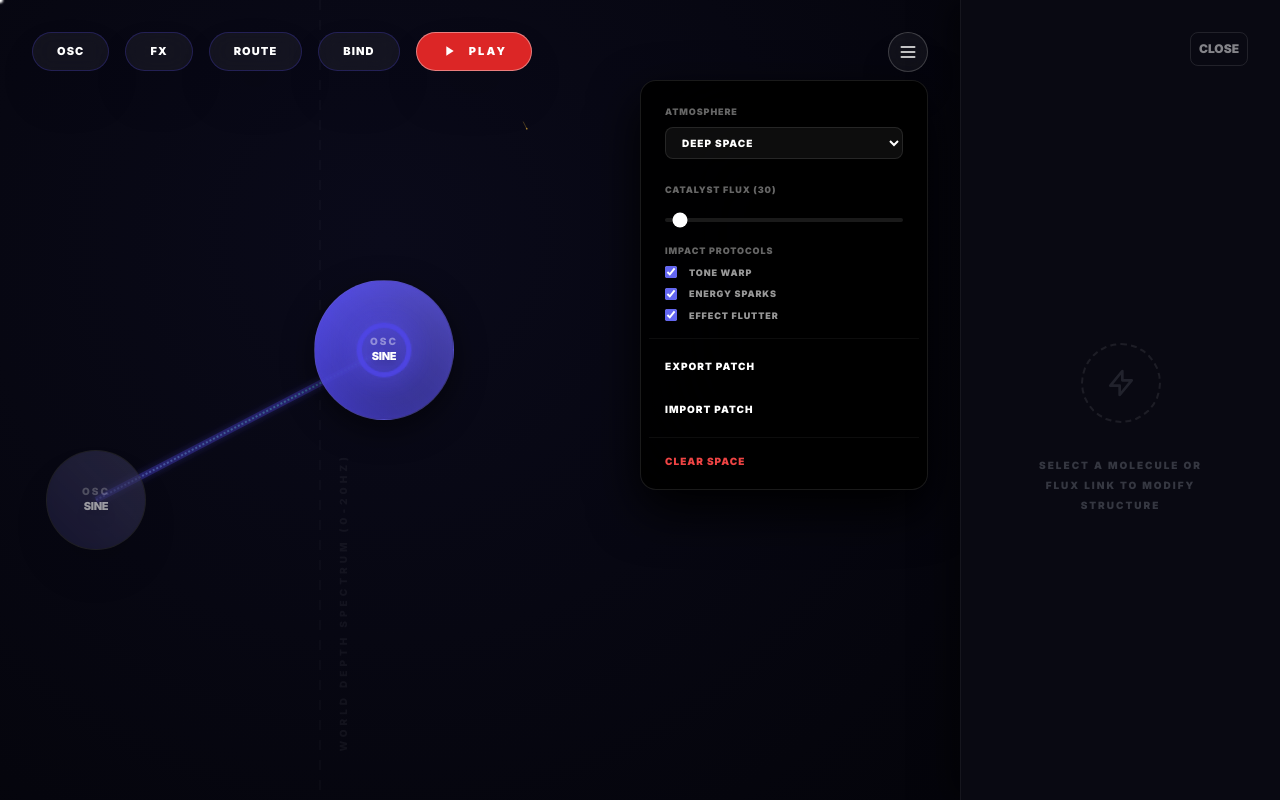
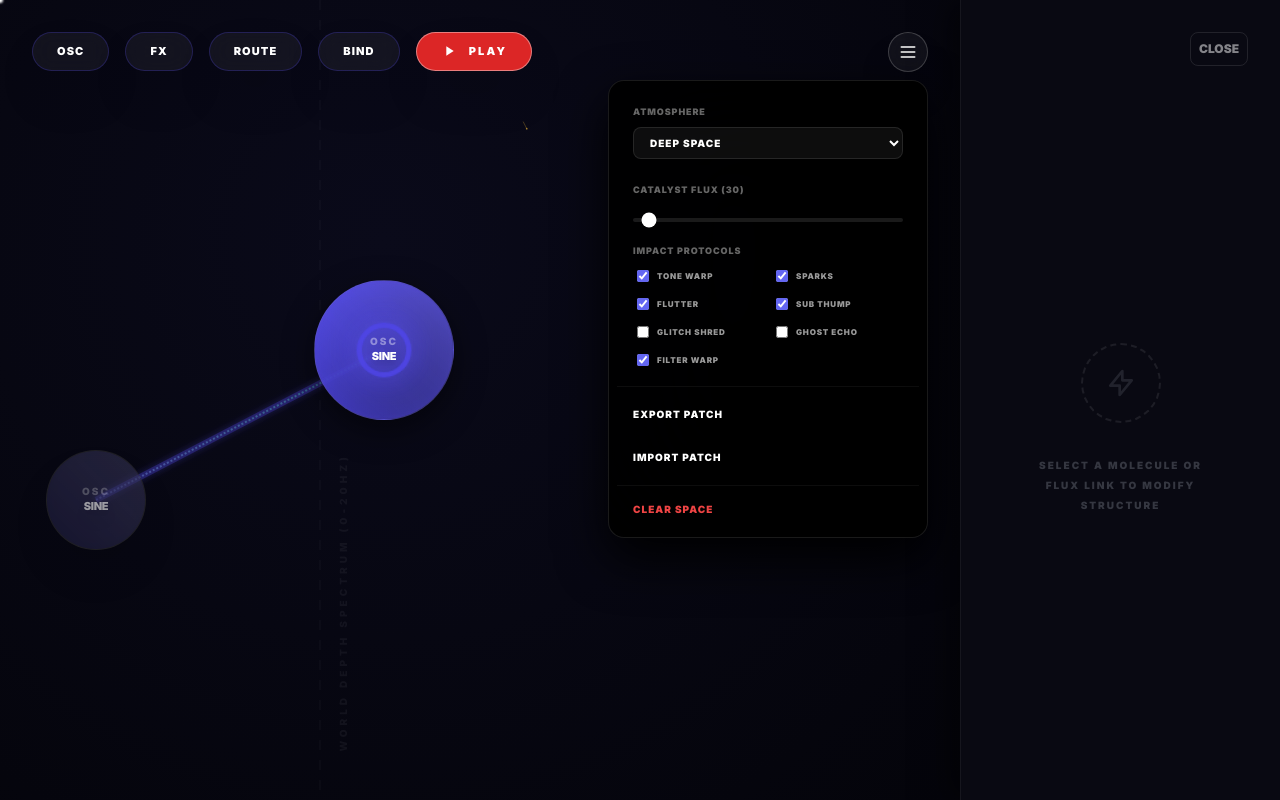
Before and after one commit to apiel/Molecular, a React (Vite) app: page / in a window 1280 px wide. Both pictures are taken after a click on the button 908 px from the left and 52 px from the top of the page. Built offline with nearby package versions, Linux system fonts and the light colour scheme.

Commit message:
feat: Add new impact effect types
Introduces several new impact effect types including sub-thump, glitch, echo, and filter warp. These new parameters allow for more nuanced and varied sonic responses to molecular interactions.

```diff
--- a/App.tsx
+++ b/App.tsx
@@ -145,7 +145,11 @@ const App: React.FC = () => {
   const [impactSettings, setImpactSettings] = useState<ImpactSettings>({
     toneSpike: true,
     sparkTransients: true,
-    paramFlutter: true
+    paramFlutter: true,
+    subThump: true,
+    glitchShred: false,
+    echoSplash: false,
+    filterWarp: true
   });
 
   const [viewOffset, setViewOffset] = useState({ x: 0, y: 0 });
@@ -563,7 +567,6 @@ const App: React.FC = () => {
         <svg className="absolute inset-0 pointer-events-none w-full h-full z-0">
           <defs>
             <linearGradient id="signalGrad" x1="0%" y1="0%" x2="100%" y2="0%">
-                {/* Fix: replaced 'E' with 'currentTheme' */}
                 <stop offset="0%" stopColor={currentTheme.colors.connStart} stopOpacity="0.4" />
                 <stop offset="100%" stopColor={currentTheme.colors.connEnd} stopOpacity="0.4" />
             </linearGradient>
@@ -631,7 +634,7 @@ const App: React.FC = () => {
                 <svg className="w-5 h-5 text-white" fill="none" stroke="currentColor" viewBox="0 0 24 24"><path strokeLinecap="round" strokeLinejoin="round" strokeWidth="2" d="M4 6h16M4 12h16M4 18h16" /></svg>
             </button>
             {isMenuOpen && (
-                <div className="absolute top-12 right-0 w-72 bg-black/95 backdrop-blur-3xl border border-white/10 rounded-2xl p-2 flex flex-col gap-1 shadow-[0_20px_50px_rgba(0,0,0,1)] z-50 animate-in fade-in zoom-in-95 duration-200">
+                <div className="absolute top-12 right-0 w-80 bg-black/95 backdrop-blur-3xl border border-white/10 rounded-2xl p-2 flex flex-col gap-1 shadow-[0_20px_50px_rgba(0,0,0,1)] z-50 animate-in fade-in zoom-in-95 duration-200 max-h-[90vh] overflow-y-auto">
                     <div className="p-4 border-b border-white/5 mb-1">
                         <label className="text-[9px] font-black uppercase tracking-widest opacity-40 mb-2 block">Atmosphere</label>
                         <select value={currentTheme.id} onChange={(e) => { const theme = THEMES.find(t => t.id === e.target.value); if (theme) setCurrentTheme(theme); }} className="w-full bg-white/5 border border-white/10 rounded-lg px-3 py-2 text-[10px] font-black uppercase tracking-widest text-white outline-none cursor-pointer mb-4">
@@ -650,18 +653,34 @@ const App: React.FC = () => {
 
                           <div className="space-y-2">
                             <label className="text-[9px] font-black uppercase tracking-widest opacity-40 mb-1 block">Impact Protocols</label>
-                            <div className="grid grid-cols-1 gap-2">
-                              <label className="flex items-center gap-3 cursor-pointer group">
+                            <div className="grid grid-cols-2 gap-2">
+                              <label className="flex items-center gap-2 cursor-pointer group p-1 hover:bg-white/5 rounded-md transition-colors">
                                 <input type="checkbox" checked={impactSettings.toneSpike} onChange={e => setImpactSettings(s => ({...s, toneSpike: e.target.checked}))} className="w-3 h-3 rounded bg-white/10 border-white/20 accent-indigo-500" />
-                                <span className="text-[9px] font-black uppercase tracking-widest text-white/60 group-hover:text-white transition-colors">Tone Warp</span>
+                                <span className="text-[8px] font-black uppercase tracking-widest text-white/60 group-hover:text-white transition-colors">Tone Warp</span>
                               </label>
-                              <label className="flex items-center gap-3 cursor-pointer group">
+                              <label className="flex items-center gap-2 cursor-pointer group p-1 hover:bg-white/5 rounded-md transition-colors">
                                 <input type="checkbox" checked={impactSettings.sparkTransients} onChange={e => setImpactSettings(s => ({...s, sparkTransients: e.target.checked}))} className="w-3 h-3 rounded bg-white/10 border-white/20 accent-indigo-500" />
-                                <span className="text-[9px] font-black uppercase tracking-widest text-white/60 group-hover:text-white transition-colors">Energy Sparks</span>
+                                <span className="text-[8px] font-black uppercase tracking-widest text-white/60 group-hover:text-white transition-colors">Sparks</span>
                               </label>
-                              <label className="flex items-center gap-3 cursor-pointer group">
+                              <label className="flex items-center gap-2 cursor-pointer group p-1 hover:bg-white/5 rounded-md transition-colors">
                                 <input type="checkbox" checked={impactSettings.paramFlutter} onChange={e => setImpactSettings(s => ({...s, paramFlutter: e.target.checked}))} className="w-3 h-3 rounded bg-white/10 border-white/20 accent-indigo-500" />
-                                <span className="text-[9px] font-black uppercase tracking-widest text-white/60 group-hover:text-white transition-colors">Effect Flutter</span>
+                                <span className="text-[8px] font-black uppercase tracking-widest text-white/60 group-hover:text-white transition-colors">Flutter</span>
+                              </label>
+                              <label className="flex items-center gap-2 cursor-pointer group p-1 hover:bg-white/5 rounded-md transition-colors">
+                                <input type="checkbox" checked={impactSettings.subThump} onChange={e => setImpactSettings(s => ({...s, subThump: e.target.checked}))} className="w-3 h-3 rounded bg-white/10 border-white/20 accent-indigo-500" />
+                                <span className="text-[8px] font-black uppercase tracking-widest text-white/60 group-hover:text-white transition-colors">Sub Thump</span>
+                              </label>
+                              <label className="flex items-center gap-2 cursor-pointer group p-1 hover:bg-white/5 rounded-md transition-colors">
+                                <input type="checkbox" checked={impactSettings.glitchShred} onChange={e => setImpactSettings(s => ({...s, glitchShred: e.target.checked}))} className="w-3 h-3 rounded bg-white/10 border-white/20 accent-indigo-500" />
+                                <span className="text-[8px] font-black uppercase tracking-widest text-white/60 group-hover:text-white transition-colors">Glitch Shred</span>
+                              </label>
+                              <label className="flex items-center gap-2 cursor-pointer group p-1 hover:bg-white/5 rounded-md transition-colors">
+                                <input type="checkbox" checked={impactSettings.echoSplash} onChange={e => setImpactSettings(s => ({...s, echoSplash: e.target.checked}))} className="w-3 h-3 rounded bg-white/10 border-white/20 accent-indigo-500" />
+                                <span className="text-[8px] font-black uppercase tracking-widest text-white/60 group-hover:text-white transition-colors">Ghost Echo</span>
+                              </label>
+                              <label className="flex items-center gap-2 cursor-pointer group p-1 hover:bg-white/5 rounded-md transition-colors">
+                                <input type="checkbox" checked={impactSettings.filterWarp} onChange={e => setImpactSettings(s => ({...s, filterWarp: e.target.checked}))} className="w-3 h-3 rounded bg-white/10 border-white/20 accent-indigo-500" />
+                                <span className="text-[8px] font-black uppercase tracking-widest text-white/60 group-hover:text-white transition-colors">Filter Warp</span>
                               </label>
                             </div>
                           </div>
@@ -682,7 +701,7 @@ const App: React.FC = () => {
             </div>
         )}
 
-        {/* Sidebar Toggle Tab - Only show if closed */}
+        {/* Sidebar Toggle Tab */}
         {!isSidebarOpen && (
             <button onClick={() => setIsSidebarOpen(true)} style={{ background: 'rgba(0,0,0,0.4)', color: '#fff' }} className="absolute top-1/2 -translate-y-1/2 right-0 w-8 h-32 flex items-center justify-center rounded-l-2xl border-l border-t border-b border-white/20 backdrop-blur-md z-30 transition-all hover:w-10 active:scale-95 group">
                 <div className="transition-transform duration-300 rotate-0"><svg className="w-4 h-4" fill="none" stroke="currentColor" viewBox="0 0 24 24"><path strokeLinecap="round" strokeLinejoin="round" strokeWidth="3" d="M15 19l-7-7 7-7" /></svg></div>
--- a/types.ts
+++ b/types.ts
@@ -42,6 +42,10 @@ export interface ImpactSettings {
   toneSpike: boolean;
   sparkTransients: boolean;
   paramFlutter: boolean;
+  subThump: boolean;
+  glitchShred: boolean;
+  echoSplash: boolean;
+  filterWarp: boolean;
 }
 
 export interface SynthNode {
```
Also changed, not shown: services/audioEngine.ts (+70 -28 lines).
